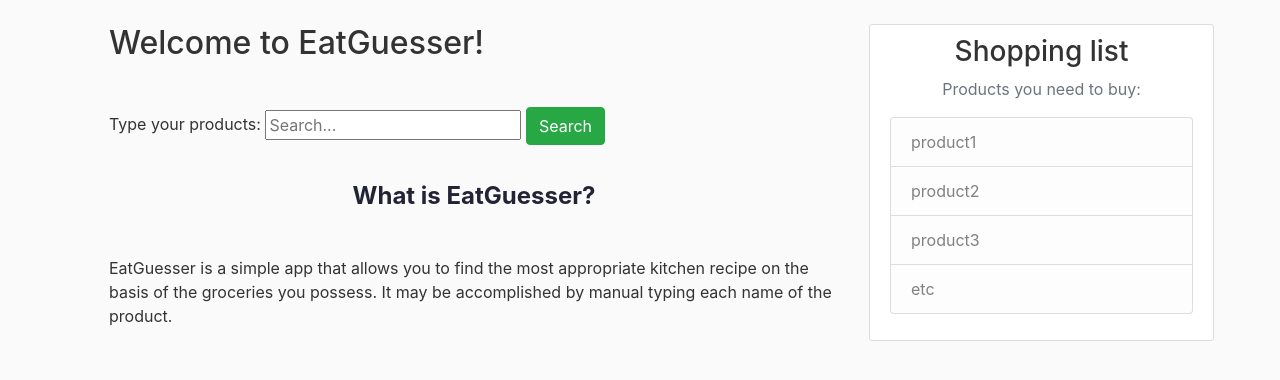
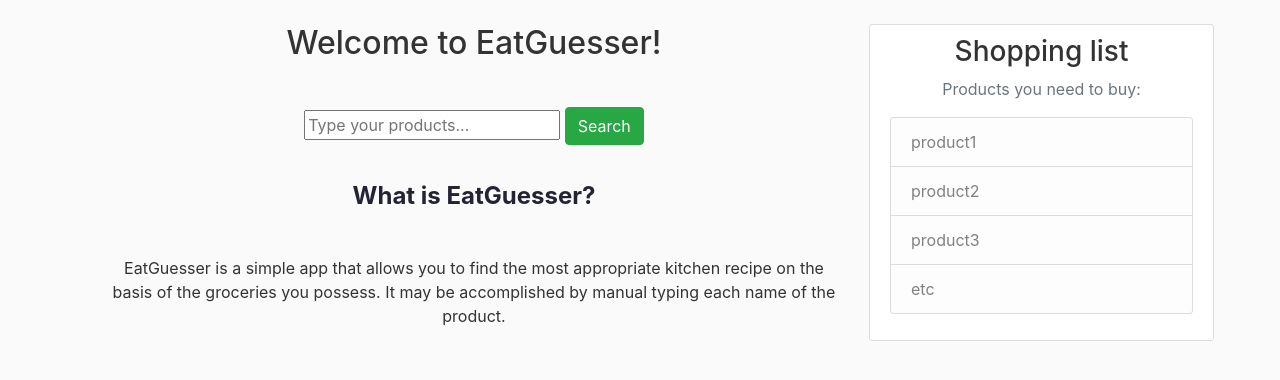
Before and after one commit to kamilsudol/EatGuesser, a Django app: page / in a window 1280 px wide. Shown: the part 56-436 px from the top of the page. Run offline with Django 3.2, Linux system fonts and the light colour scheme; some libraries are stand-ins or nearby versions.

Commit message:
some fixes

```diff
--- a/django/website/search/templates/search/home.html
+++ b/django/website/search/templates/search/home.html
@@ -1,10 +1,10 @@
 {% extends "search/base.html" %}
 {% block content %}
-<form method="GET" action="{% url 'search-results' %}">
+<form style="text-align: center;" method="GET" action="{% url 'search-results' %}">
 	<h2>Welcome to EatGuesser!</h2>
 	<pre class="tab"> </pre>
-	<a>Type your products:</a>
-	<input name="q" value="{{request.GET.q}}" placeholder="Search...">
+	<!--<a style="text-align: center;">Type your products:</a>-->
+	<input name="q" value="{{request.GET.q}}" placeholder="Type your products...">
 	<button class="btn btn-success" type="submit">
 		Search
 	</button>
```
